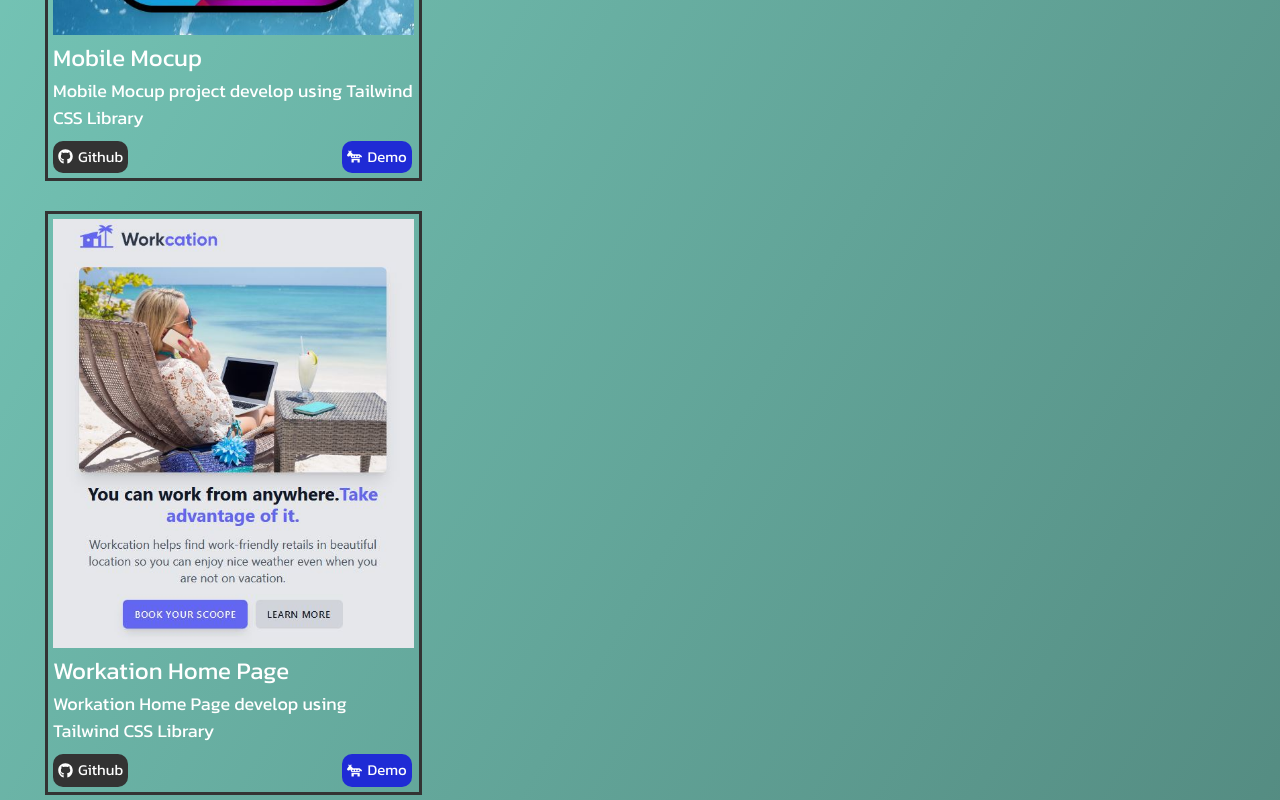
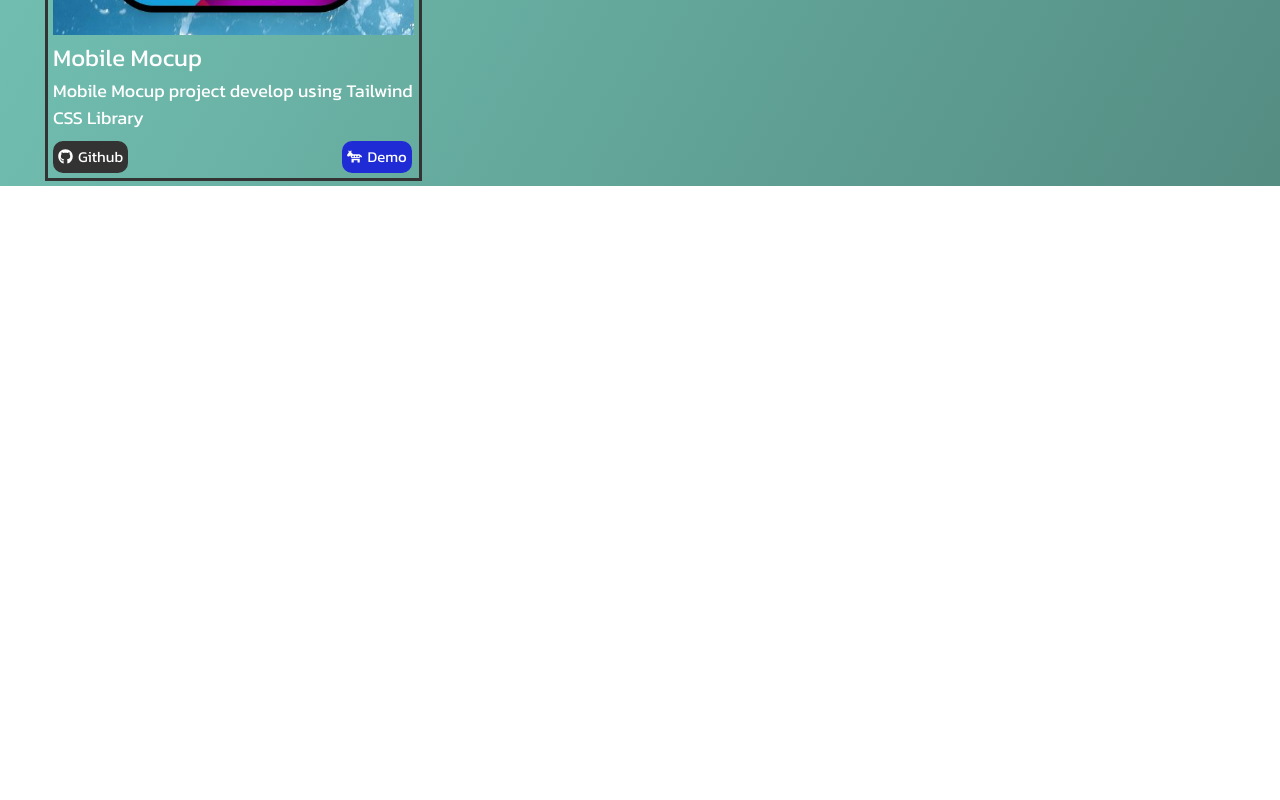
Before and after one commit to ismailkhan289/portfolio, a React (Create React App) app: page /projects in a window 1280 px wide. Shown: the part 1256-2056 px from the top of the page. After the commit the page ends 1442 px from the top, so only its background shows below. Built offline with nearby package versions, Linux system fonts and the light colour scheme.

Commit message:
Update projects.js
updated data

```diff
--- a/src/data/projects.js
+++ b/src/data/projects.js
@@ -48,13 +48,5 @@ export const projects=[
         github:"https://github.com/ismailkhan289/FCCDrumMachine",
         img:"./image/drumtable.jpg",
         demo:"https://fccdrummachine1.netlify.app/",
-    },
-    {
-        id:uuidv4(),
-        title:"Workation Home Page",
-        desc:"Workation Home Page develop using Tailwind CSS Library",
-        github:"https://github.com/ismailkhan289/react-tailwindcss",
-        img:"./image/frontPage.jpg",
-        demo:"https://react-tailwindcss-izmetech.netlify.app/",
     }
 ]
```
